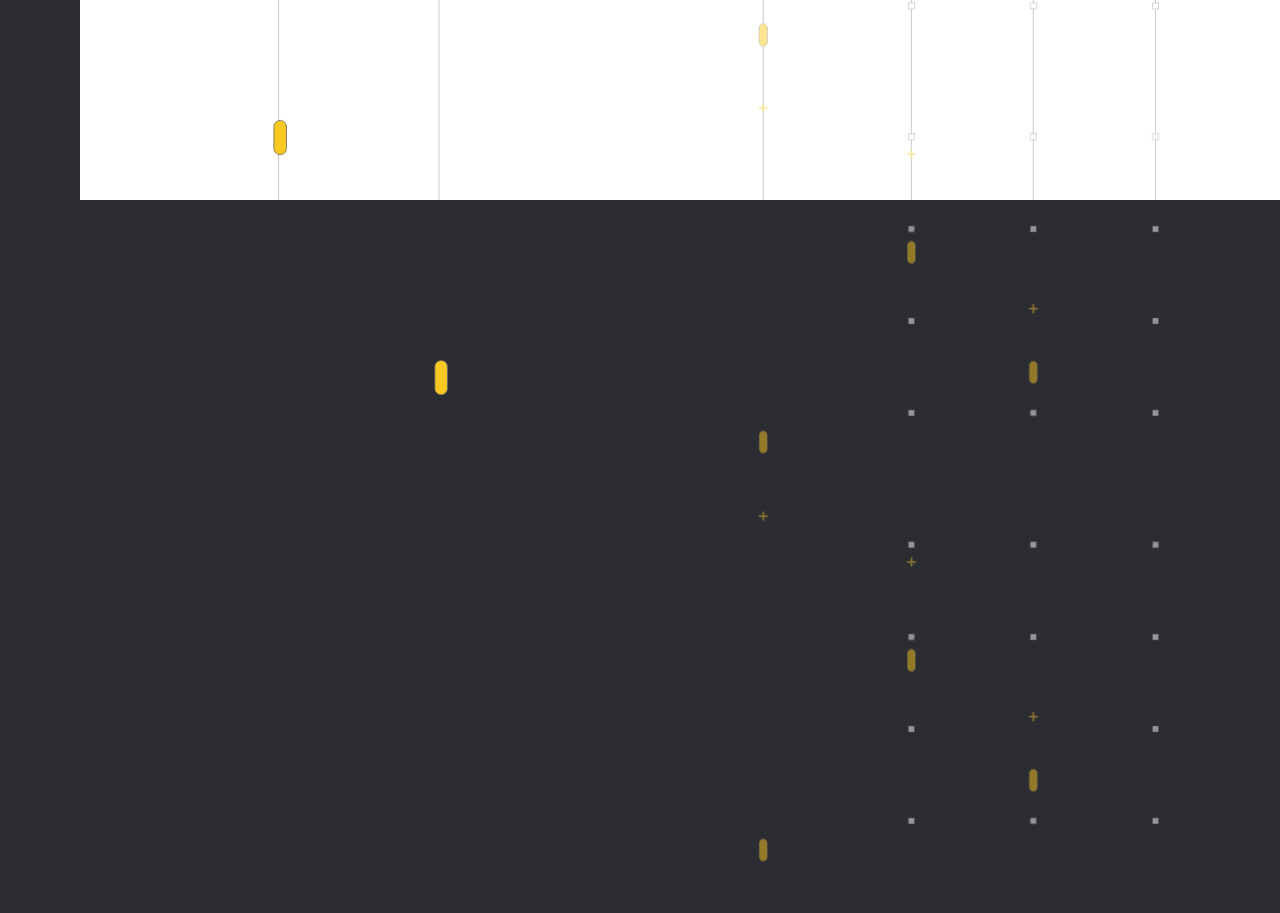
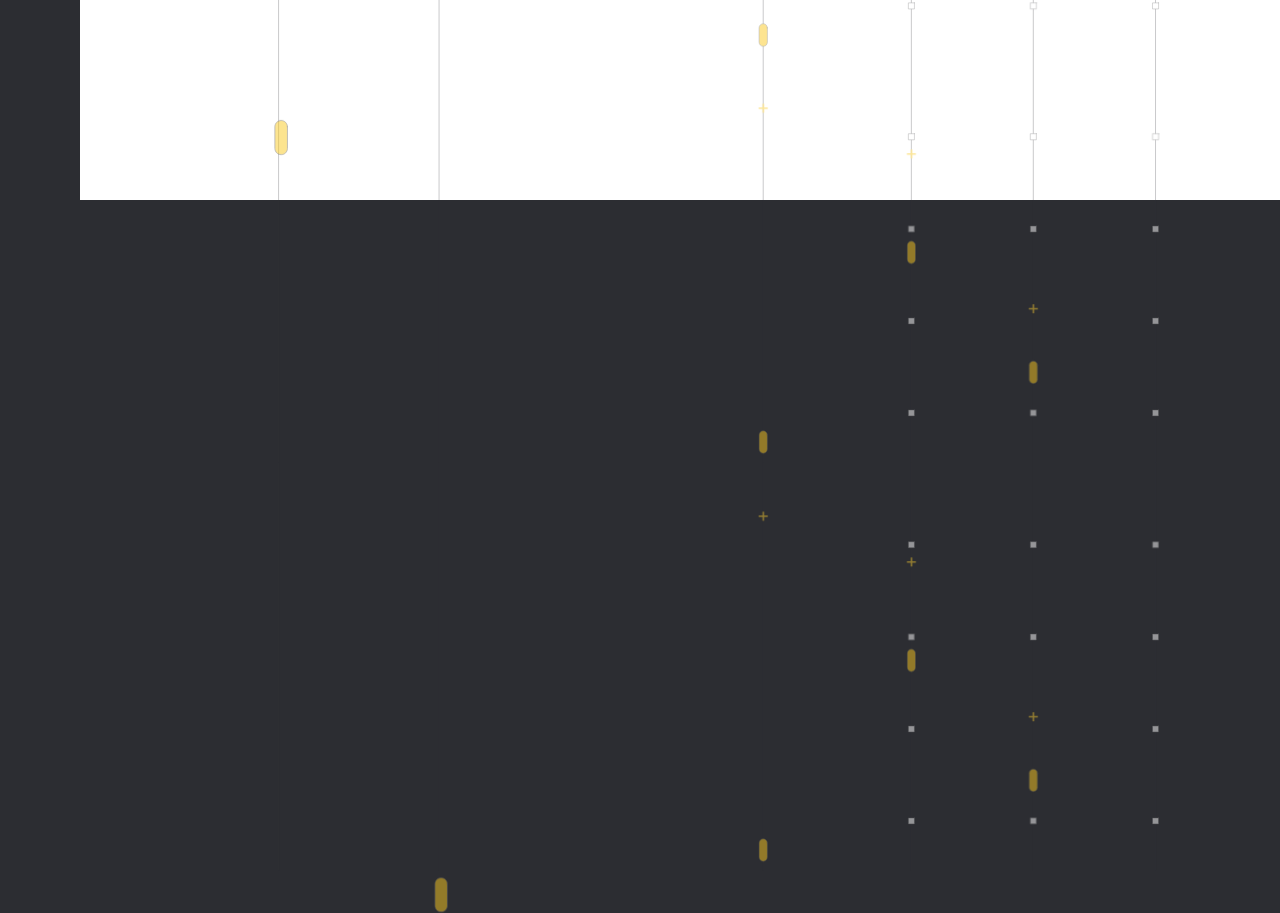
Before and after one commit to xuaoneto/eze-personal-portfolio, a React (Create React App) app: page / in a window 1280 px wide. Shown: the part 1600-2513 px from the top of the page. Before the commit the page ends 2471 px from the top, so only its background shows below. Built offline with nearby package versions, Linux system fonts and the light colour scheme.

Commit message:
WIP: animated backgorund

```diff
--- a/src/components/Background/style.scss
+++ b/src/components/Background/style.scss
@@ -18,9 +18,10 @@
 #AnimatedTrain1 {
   position: absolute;
   display: flex;
-  left: 16.08%;
+  left: 16.13%;
   z-index: 99;
   animation: AnimatedTrain2 20s 2s infinite;
+  opacity: 0.5;
   svg {
   }
 }
@@ -28,8 +29,9 @@
   position: absolute;
   display: flex;
   left: 29.5%;
-  animation: AnimatedTrain2 20s infinite;
+  animation: AnimatedTrain2 17s infinite;
   z-index: 99;
+  opacity: 0.5;
   svg {
   }
 }
```
